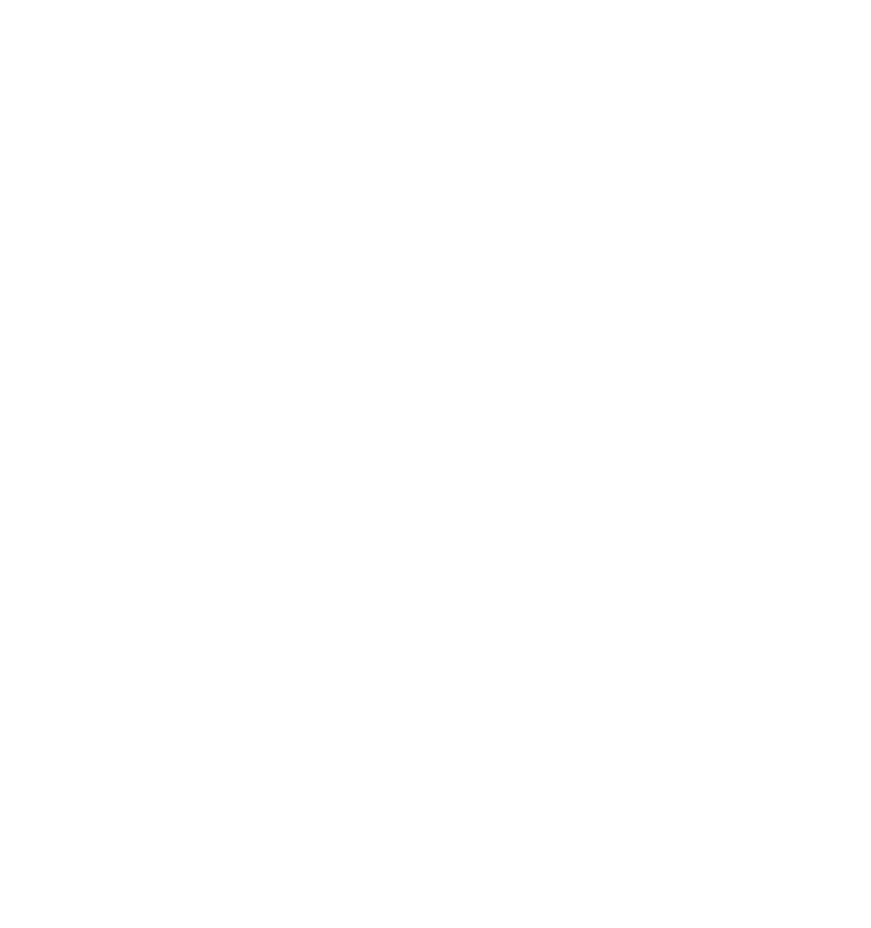
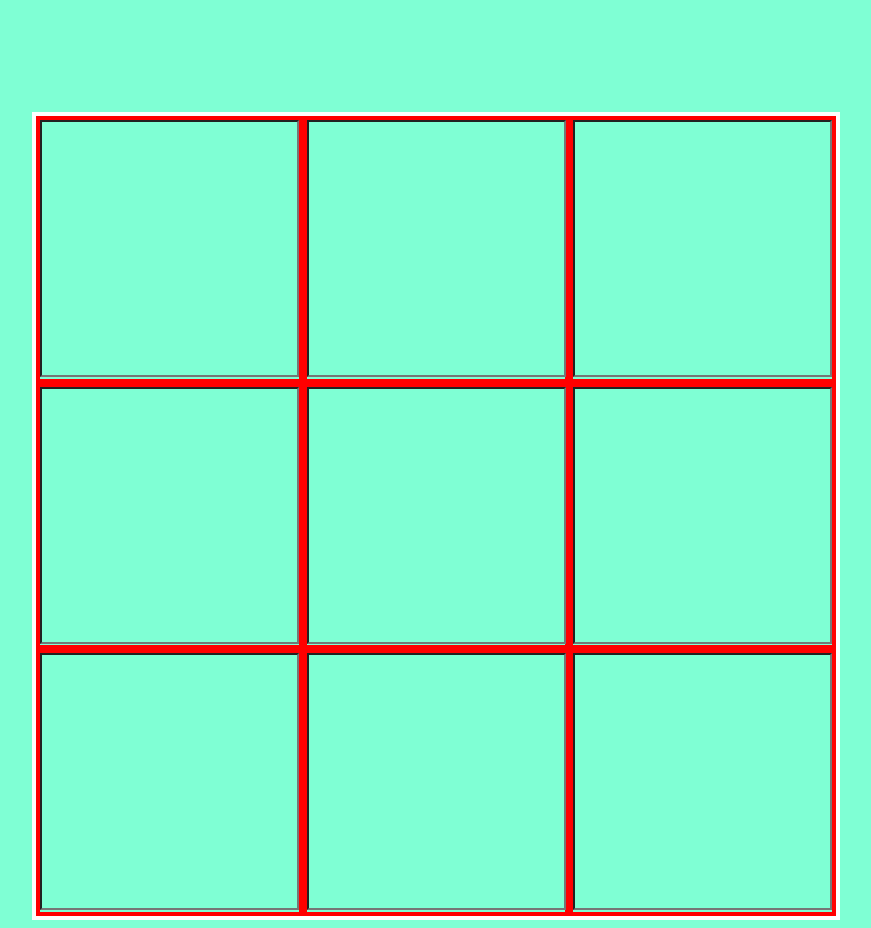
Before and after one commit to sz0320-bit/objlearn, a plain HTML site: page index.html in a window 1280 px wide. Shown: the whole page, without its empty margins (204-1075 px from the left). Before the commit the page ends 800 px from the top, so only its background shows below. Drawn offline with Linux system fonts and the light colour scheme.

Commit message:
set up initial grid

```diff
--- a/index.html
+++ b/index.html
@@ -3,8 +3,19 @@
 <head>
     <meta charset="UTF-8">
     <title>Title</title>
+    <link rel="stylesheet" href="main.css">
 </head>
 <body>
-
+    <div class="mainboard">
+        <div id="div1" class="inside"><input type="text" class="readbox" id="read1"></div>
+        <div id="div2" class="inside"><input type="text" class="readbox" id="read2"></div>
+        <div id="div3" class="inside"><input type="text" class="readbox" id="read3"></div>
+        <div id="div4" class="inside"><input type="text" class="readbox" id="read4"></div>
+        <div id="div5" class="inside"><input type="text" class="readbox" id="read5"></div>
+        <div id="div6" class="inside"><input type="text" class="readbox" id="read6"></div>
+        <div id="div7" class="inside"><input type="text" class="readbox" id="read7"></div>
+        <div id="div8" class="inside"><input type="text" class="readbox" id="read8"></div>
+        <div id="div9" class="inside"><input type="text" class="readbox" id="read9"></div>
+    </div>
 </body>
 </html>
--- /dev/null
+++ b/main.css
@@ -0,0 +1,34 @@
+body{
+    background-color: aquamarine;
+    display: flex;
+    justify-content: center;
+    margin-top: 7em;
+}
+.mainboard{
+    border: 4px white solid;
+    width: 50em;
+    height: 50em;
+    display: grid;
+    grid-template-columns: repeat(3, 1fr);
+    grid-template-rows: repeat(3, 1fr);
+}
+.inside{
+    border: 4px solid red;
+}
+.readbox{
+    width: 97%;
+    height: 97%;
+    background-color: aquamarine;
+    font-size: 10rem;
+    text-align: center;
+
+}
+#div1 { grid-area: 1 / 1 / 2 / 2; }
+#div2 { grid-area: 1 / 2 / 2 / 3; }
+#div3 { grid-area: 1 / 3 / 2 / 4; }
+#div4 { grid-area: 2 / 3 / 3 / 4; }
+#div5 { grid-area: 2 / 2 / 3 / 3; }
+#div6 { grid-area: 2 / 1 / 3 / 2; }
+#div7 { grid-area: 3 / 1 / 4 / 2; }
+#div8 { grid-area: 3 / 2 / 4 / 3; }
+#div9 { grid-area: 3 / 3 / 4 / 4; }
```
Also changed, not shown: main.js (added, +13 -0 lines).
